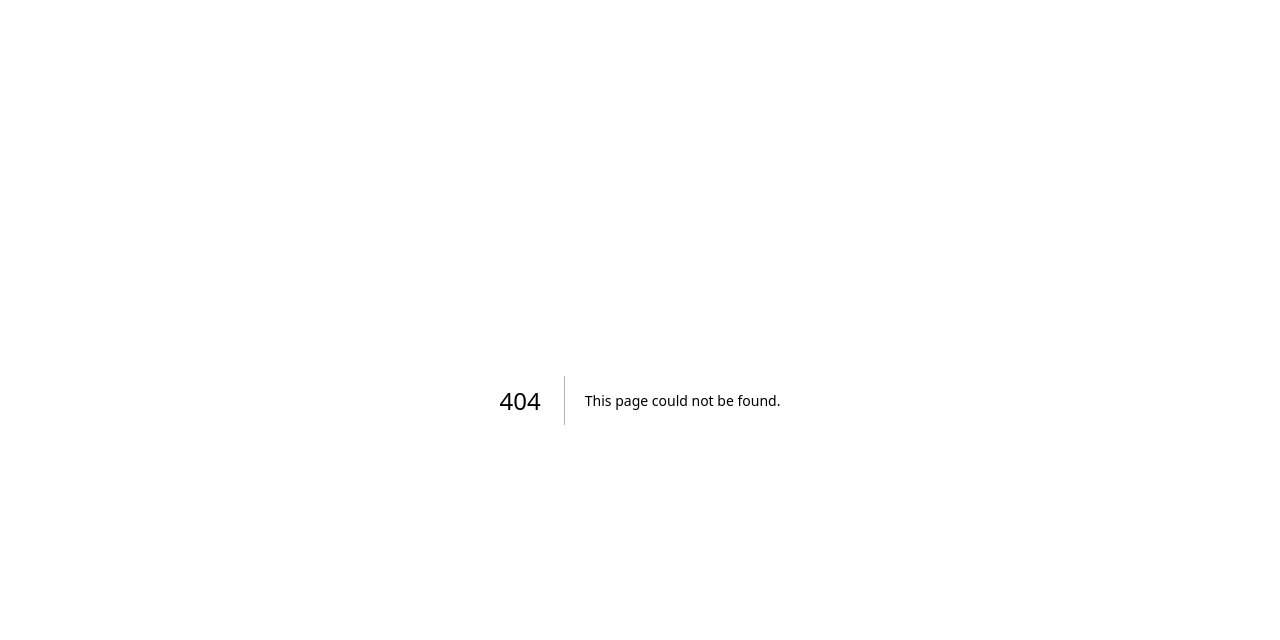
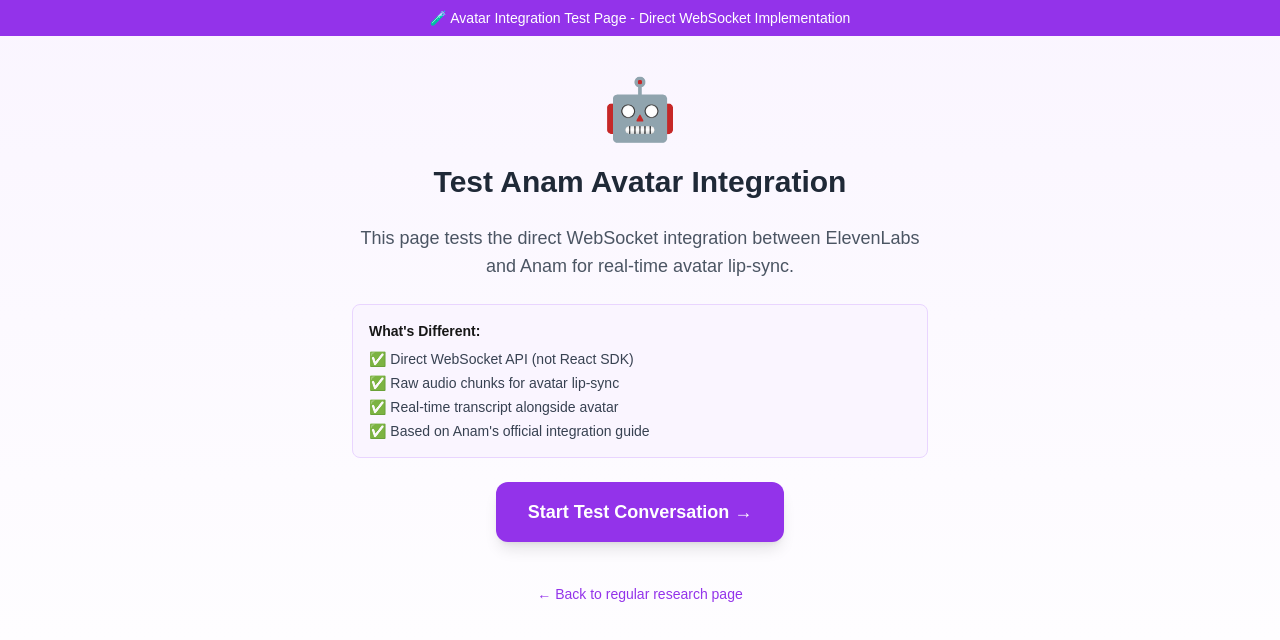
Before and after one commit to flybylow/EUinput, a Next.js app: page /research/avatar in a window 1280 px wide. Before the commit this address had no page. Shown: the top 640 px of the page. Built offline with nearby package versions, Linux system fonts and the light colour scheme.

Commit message:
Add avatar test page at /research/avatar
Test page for direct WebSocket implementation:
- /research/avatar for testing new integration
- /research for production (chat-only)

This allows testing avatar without affecting main flow.

```diff
--- /dev/null
+++ b/app/research/avatar/page.tsx
@@ -0,0 +1,112 @@
+// =============================================================================
+// Avatar Integration Test Page
+// =============================================================================
+// Test page for Anam + ElevenLabs direct WebSocket integration
+// URL: /research/avatar
+// =============================================================================
+
+'use client';
+
+import { useState, useCallback } from 'react';
+import { AnamElevenLabsTranscript } from '../AnamElevenLabsTranscript';
+
+interface Message {
+  id: string;
+  role: 'user' | 'agent';
+  content: string;
+  timestamp: Date;
+}
+
+export default function AvatarTestPage() {
+  const [showTranscript, setShowTranscript] = useState(false);
+  const [messageCount, setMessageCount] = useState(0);
+
+  const handleConversationEnd = useCallback((messages: Message[]) => {
+    console.log('Conversation ended with', messages.length, 'messages');
+    setMessageCount(messages.length);
+    setShowTranscript(false);
+  }, []);
+
+  return (
+    <main className="min-h-screen bg-gradient-to-b from-purple-50 to-white p-4">
+      {/* Test Banner */}
+      <div className="fixed top-0 left-0 right-0 bg-purple-600 text-white text-center py-2 text-sm font-medium z-50">
+        🧪 Avatar Integration Test Page - Direct WebSocket Implementation
+      </div>
+
+      <div className="max-w-6xl mx-auto pt-16">
+        {!showTranscript ? (
+          <div className="max-w-xl mx-auto text-center space-y-6">
+            <div className="text-6xl mb-4">🤖</div>
+
+            <h1 className="text-3xl font-bold text-gray-800">
+              Test Anam Avatar Integration
+            </h1>
+
+            <p className="text-lg text-gray-600">
+              This page tests the direct WebSocket integration between
+              ElevenLabs and Anam for real-time avatar lip-sync.
+            </p>
+
+            <div className="bg-purple-50 border border-purple-200 rounded-lg p-4 text-left text-sm">
+              <p className="font-semibold mb-2">What's Different:</p>
+              <ul className="space-y-1 text-gray-700">
+                <li>✅ Direct WebSocket API (not React SDK)</li>
+                <li>✅ Raw audio chunks for avatar lip-sync</li>
+                <li>✅ Real-time transcript alongside avatar</li>
+                <li>✅ Based on Anam's official integration guide</li>
+              </ul>
+            </div>
+
+            {messageCount > 0 && (
+              <div className="bg-green-50 rounded-lg p-4 text-green-800">
+                <p className="font-medium">
+                  Last conversation: {messageCount} messages recorded
+                </p>
+              </div>
+            )}
+
+            <button
+              onClick={() => setShowTranscript(true)}
+              className="px-8 py-4 bg-purple-600 text-white rounded-xl text-lg font-semibold hover:bg-purple-700 transition shadow-lg hover:shadow-xl"
+            >
+              Start Test Conversation →
+            </button>
+
+            <div className="pt-4">
+              <a
+                href="/research"
+                className="text-purple-600 hover:underline text-sm"
+              >
+                ← Back to regular research page
+              </a>
+            </div>
+          </div>
+        ) : (
+          <div>
+            <AnamElevenLabsTranscript
+              agentId={process.env.NEXT_PUBLIC_ELEVENLABS_AGENT_ID || ''}
+              agentName="Nova"
+              onConversationEnd={handleConversationEnd}
+              className="h-[700px]"
+            />
+
+            <div className="text-center mt-4 space-y-2">
+              <p className="text-sm text-gray-500">
+                Testing direct WebSocket integration
+              </p>
+              <button
+                onClick={() => {
+                  setShowTranscript(false);
+                }}
+                className="text-purple-600 hover:underline text-sm"
+              >
+                Exit test
+              </button>
+            </div>
+          </div>
+        )}
+      </div>
+    </main>
+  );
+}
```
